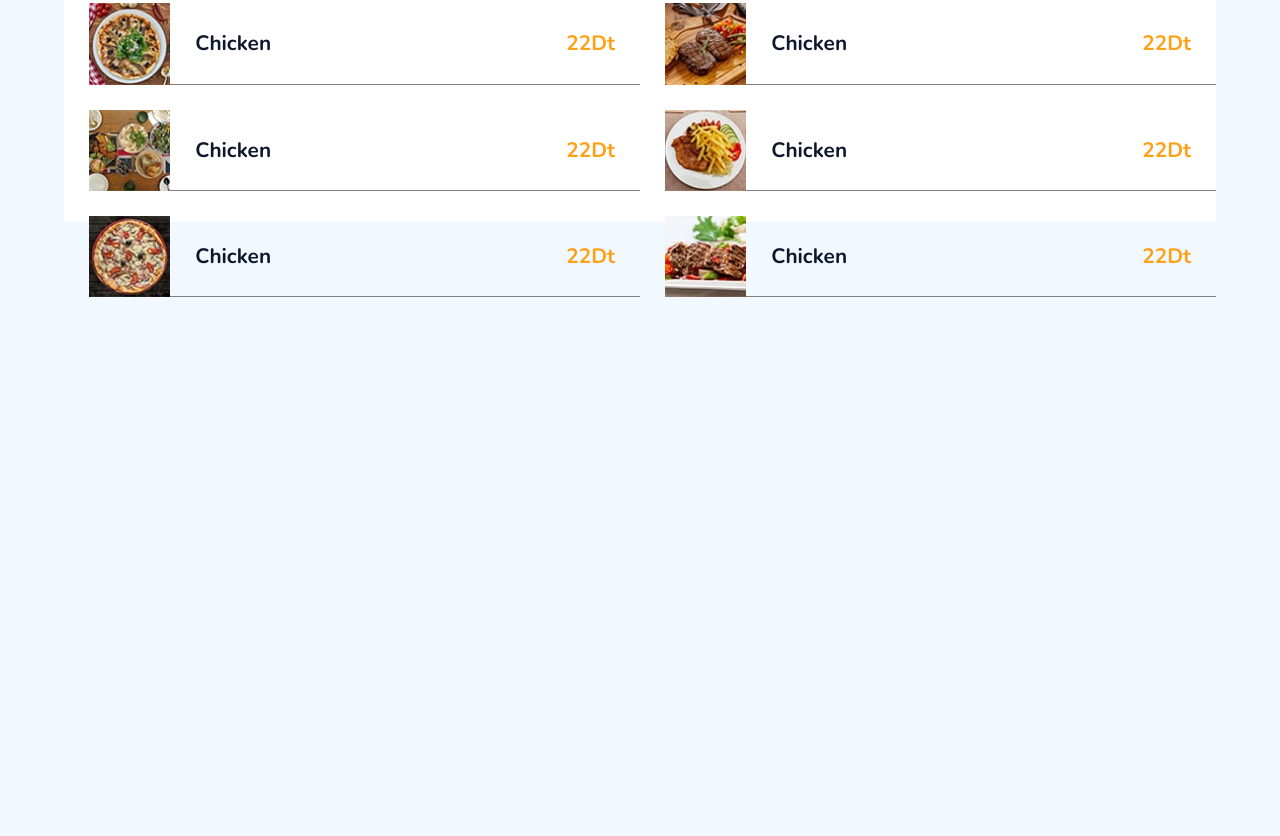
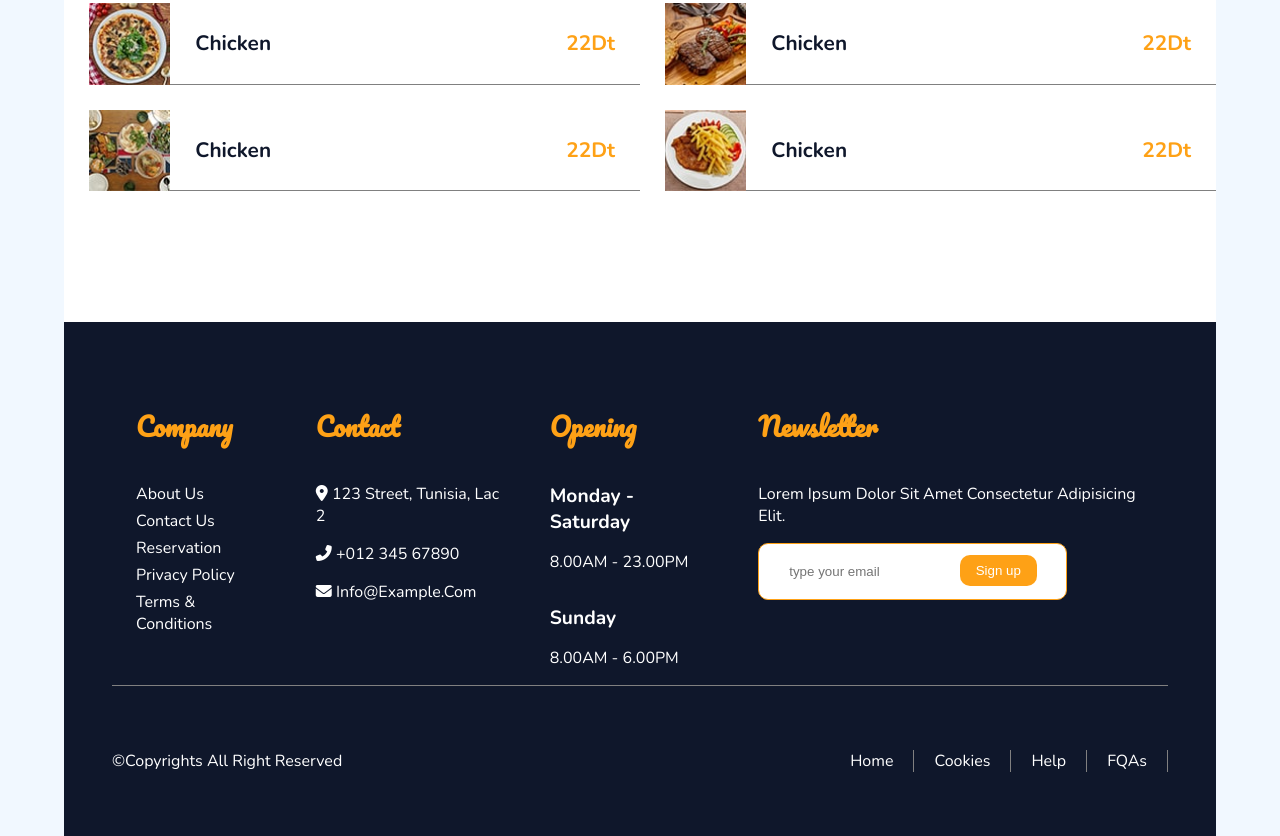
Before and after one commit to oussamachihaoui/restaurent, a plain HTML site: page index.html in a window 1280 px wide. Shown: the part 2558-3394 px from the top of the page. Before the commit the page ends 2880 px from the top, so only its background shows below. Drawn offline with nearby package versions, Linux system fonts and the light colour scheme.

Commit message:
added footer with styles

```diff
--- a/app.css
+++ b/app.css
@@ -387,8 +387,102 @@ box-sizing: border-box;
     font-size: 1.3rem;
     font-weight: 700;
 }
+/* styling footer */
+
+.footer{
+    padding: 3rem;
+    background-color: #0F172B;
+    color: white;
+    margin-top: 48px;
+    text-transform: capitalize;
+}
+
+.footer .footContainer{
+    display: flex;
+    justify-content: space-between;
+    border-bottom: 1px solid gray;
+    box-sizing: border-box;
+    margin-bottom: 1rem;
+}
+
+.footContainer .foot{
+    padding: 0 24px;
+}
 
 
-.footer{
-    margin: 100px 0;
+.foot .foodHead{
+    color: #FEA116;
+    font-family:"Pacifico";
+    font-size: 1.6rem;
 }
+
+
+.foot .footLink{
+    text-decoration: none;
+    display: block;
+    color: white;
+    margin: 5px 0;
+
+}
+
+.footLink:hover{
+    text-decoration: underline;
+}
+
+
+.foot .footDays{
+    font-size: 1.2rem;
+    margin-bottom: 0;
+}
+
+.foot .form{
+    position: relative;
+    width: 80%;
+}
+
+.foot .footInput{
+    padding: 20px 30px;
+    border: 1px solid #FEA116;
+    border-radius: 10px;
+   width: 80%;
+
+}
+
+.foot .footBtn{
+    position: absolute;
+    top:12px;
+    right: 30px;
+    background-color: #FEA116;
+    padding: 8px 16px;
+    border: none;
+    color: white;
+    cursor: pointer;
+    border-radius: 10px;
+}
+
+
+
+
+
+.footCopyright{
+    display: flex;
+    justify-content: space-between;
+    align-items: center;
+    margin-top: 3rem;
+}
+
+.footCopyright .right{
+    display: flex;
+    justify-content: flex-end;
+    width: 50%;
+}
+.footCopyright .linkCopyright{
+    text-decoration: none;
+    color: white;
+    padding: 0 20px;
+    border-right: 1px solid gray;
+}
+
+.linkCopyright:hover{
+    text-decoration: underline;
+}
--- a/index.html
+++ b/index.html
@@ -215,23 +215,71 @@
                 </div>
             </div>
 
-            <div class="gridFood">
-                <img src="/foods/menu-7.jpg" alt="">
-                <div class="gridFood-info">
-                    <span class="foodName">Chicken</span>
-                    <span class="foodPrice">22Dt</span>
+
+        </section>
+
+
+        <footer class="footer">
+            <div class="footContainer">
+                <div class="foot">
+                    <h4 class="foodHead">Company</h4>
+                    <a href="" class="footLink">about us</a>
+                    <a href="" class="footLink">contact us</a>
+                    <a href="" class="footLink">reservation</a>
+                    <a href="" class="footLink">privacy policy</a>
+                    <a href="" class="footLink">terms & conditions</a>
+                </div>
+
+                <div class="foot">
+                    <h4 class="foodHead">Contact</h4>
+                    <p class="footParagraph">
+                        <i class="fa fa-map-marker-alt me-3"></i>
+                        123 Street, Tunisia, Lac 2</p>
+                    <p class="footParagraph">
+                        <i class="fa fa-phone-alt me-3"></i>
+                        +012 345 67890</p>
+                    <p class="footParagraph">
+                        <i class="fa fa-envelope me-3"></i>
+                        info@example.com</p>
+                </div>
+
+                <div class="foot">
+                    <h4 class="foodHead">Opening</h4>
+
+                    <h5 class="footDays">Monday - Saturday</h5>
+                    <p class="footTime">8.00AM - 23.00PM</p>
+
+                    <h5 class="footDays">Sunday</h5>
+                    <p class="footTime">8.00AM - 6.00PM</p>
+
+                </div>
+
+                <div class="foot">
+                    <h4 class="foodHead">Newsletter</h4>
+                    <p class="footParagraph">Lorem ipsum dolor sit amet consectetur adipisicing elit.</p>
+                    <div class="form">
+                        <input type="email" class="footInput" placeholder="type your email">
+                        <button class="footBtn">Sign up</button>
+                    </div>
+
                 </div>
             </div>
 
-            <div class="gridFood">
-                <img src="/foods/menu-8.jpg" alt="">
-                <div class="gridFood-info">
-                    <span class="foodName">Chicken</span>
-                    <span class="foodPrice">22Dt</span>
+
+            <div class="footCopyright">
+                <div class="left">
+                    <p class="copyright">©Copyrights all right reserved</p>
+                </div>
+
+                <div class="right">
+                    <a href="/HOME" class="linkCopyright">Home</a>
+                    <a href="/HOME" class="linkCopyright">Cookies</a>
+                    <a href="/HOME" class="linkCopyright">Help</a>
+                    <a href="/HOME" class="linkCopyright">FQAs</a>
                 </div>
             </div>
-        </section>
 
+        </footer>
 
 
 
```
